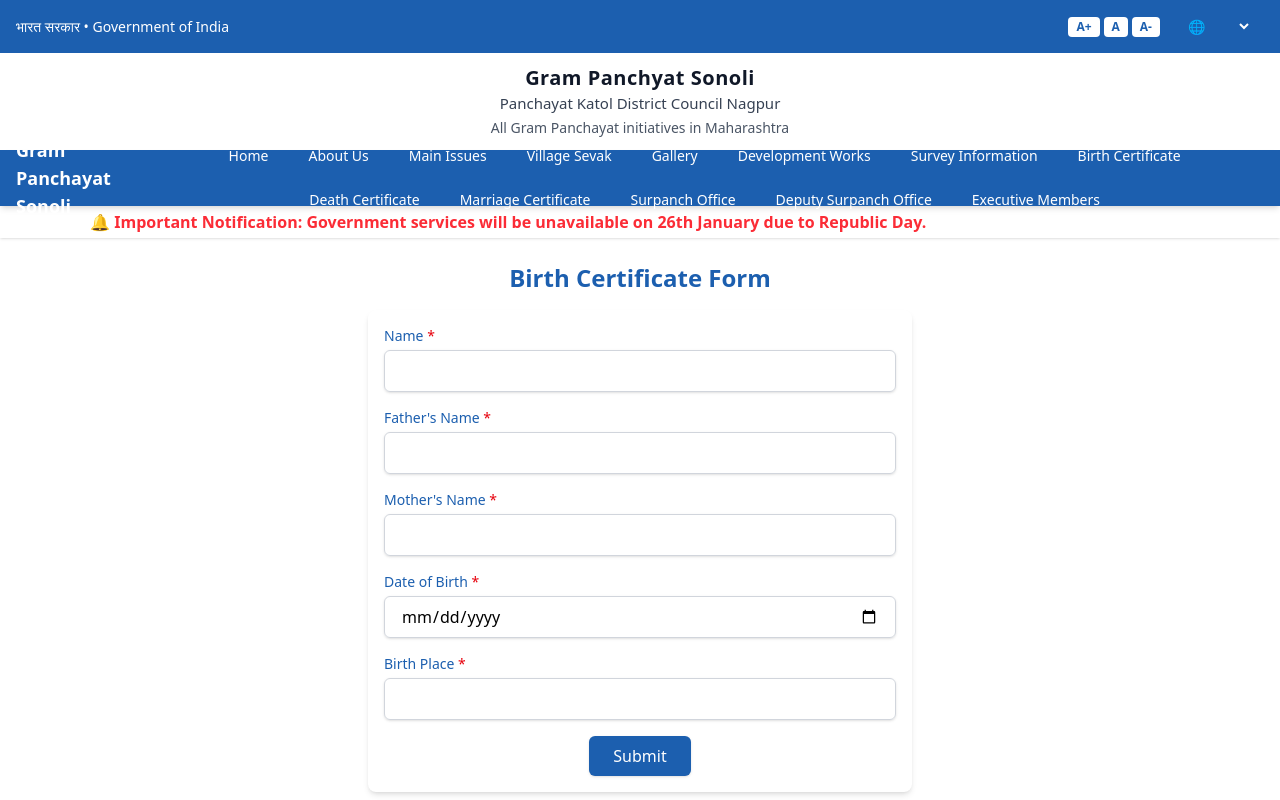
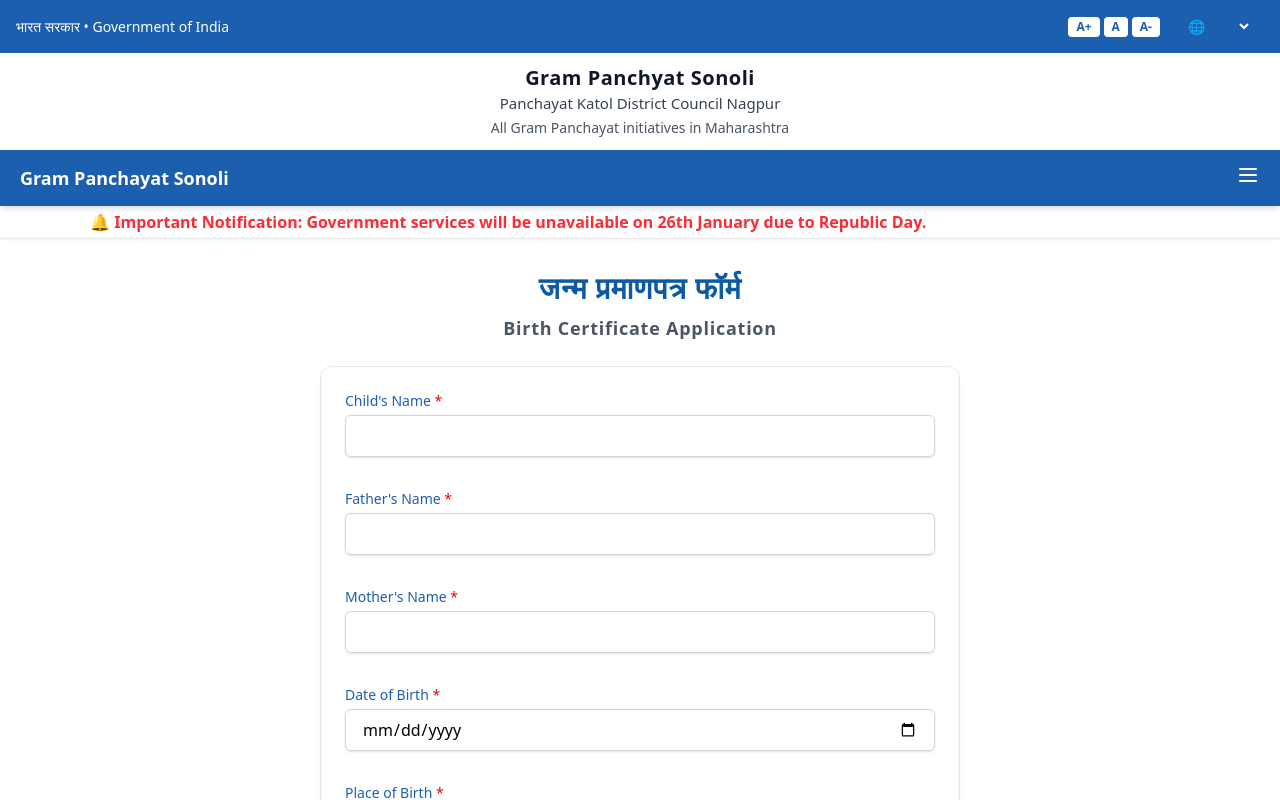
Before and after one commit to panditpankaj21/gram-portal, a Next.js app: page /birth-certificate in a window 1280 px wide. Shown: the top 800 px of the page. Built offline with nearby package versions, Linux system fonts and the light colour scheme.

Commit message:
Fix: Removed Google translate widgte

```diff
--- a/app/birth-certificate/page.tsx
+++ b/app/birth-certificate/page.tsx
@@ -23,9 +23,8 @@ const BirthCertificateForm: React.FC = () => {
 
   const [birthCollection, setBirthCollection] = useState<BirthData[]>([]);
 
-  const handleChange = (e: React.ChangeEvent<HTMLInputElement>) => {
+  const handleChange = (e: React.ChangeEvent<HTMLInputElement>) =>
     setFormData({ ...formData, [e.target.name]: e.target.value });
-  };
 
   const handleSubmit = (e: React.FormEvent) => {
     e.preventDefault();
@@ -40,40 +39,81 @@ const BirthCertificateForm: React.FC = () => {
   };
 
   return (
-    <div className="max-w-xl mx-auto px-4 py-6">
-      <h2 className="text-2xl font-bold text-[#1C5FAF] mb-4 text-center">
-        Birth Certificate Form
+    <div className="max-w-2xl mx-auto px-4 py-8">
+      {/* Header */}
+      <h2 className="text-3xl font-bold text-center text-[#0B5AA3] mb-6 tracking-wide">
+        जन्म प्रमाणपत्र फॉर्म<br />
+        <span className="text-lg text-gray-600">
+          Birth Certificate Application
+        </span>
       </h2>
 
-      <form onSubmit={handleSubmit} className="bg-white p-4 rounded-lg shadow-md">
-        <Input label="Name" name="name" value={formData.name} onChange={handleChange} />
-        <Input label="Father's Name" name="father_name" value={formData.father_name} onChange={handleChange} />
-        <Input label="Mother's Name" name="mother_name" value={formData.mother_name} onChange={handleChange} />
-        <Input label="Date of Birth" name="date_of_birth" type="date" value={formData.date_of_birth} onChange={handleChange} />
-        <Input label="Birth Place" name="birth_place" value={formData.birth_place} onChange={handleChange} />
-        <div className="mt-4 flex justify-center">
-          <Button label="Submit" />
+      {/* Form Card */}
+      <form
+        onSubmit={handleSubmit}
+        className="bg-white border border-gray-200 p-6 rounded-xl shadow-lg shadow-blue-50"
+      >
+        <div className="grid grid-cols-1 gap-4">
+          <Input
+            label="Child's Name"
+            name="name"
+            value={formData.name}
+            onChange={handleChange}
+          />
+          <Input
+            label="Father's Name"
+            name="father_name"
+            value={formData.father_name}
+            onChange={handleChange}
+          />
+          <Input
+            label="Mother's Name"
+            name="mother_name"
+            value={formData.mother_name}
+            onChange={handleChange}
+          />
+          <Input
+            label="Date of Birth"
+            name="date_of_birth"
+            type="date"
+            value={formData.date_of_birth}
+            onChange={handleChange}
+          />
+          <Input
+            label="Place of Birth"
+            name="birth_place"
+            value={formData.birth_place}
+            onChange={handleChange}
+          />
+        </div>
+
+        <div className="mt-6 flex justify-center">
+          <Button label="Submit Application" />
         </div>
       </form>
 
+      {/* Submitted Records Section */}
       {birthCollection.length > 0 && (
-        <div className="mt-8">
-          <h3 className="text-xl font-semibold text-[#1C5FAF] mb-4 text-center">
+        <div className="mt-12">
+          <h3 className="text-2xl font-semibold text-center text-[#0B5AA3] mb-6">
             Submitted Birth Records
           </h3>
-          <div className="space-y-4">
+
+          <div className="space-y-5">
             {birthCollection.map((entry, index) => (
               <div
                 key={index}
-                className="bg-blue-50 border border-blue-200 rounded-lg p-4 shadow-sm"
+                className="bg-[#F1F5FB] border-l-4 border-[#0B5AA3] rounded-lg p-5 shadow-sm"
               >
-                <p className="text-sm text-gray-600 mb-2">Record #{index + 1}</p>
-                <ul className="space-y-1 text-gray-800 text-sm sm:text-base">
-                  <li><strong>Name:</strong> {entry.name}</li>
+                <p className="text-sm text-gray-500 mb-2 font-medium">
+                  Record #{index + 1}
+                </p>
+                <ul className="space-y-1 text-gray-800 text-base">
+                  <li><strong>Child Name:</strong> {entry.name}</li>
                   <li><strong>Father's Name:</strong> {entry.father_name}</li>
                   <li><strong>Mother's Name:</strong> {entry.mother_name}</li>
                   <li><strong>Date of Birth:</strong> {entry.date_of_birth}</li>
-                  <li><strong>Birth Place:</strong> {entry.birth_place}</li>
+                  <li><strong>Place of Birth:</strong> {entry.birth_place}</li>
                 </ul>
               </div>
             ))}
--- a/app/components/GoogleTranslate.tsx
+++ b/app/components/GoogleTranslate.tsx
@@ -37,7 +37,7 @@ export default function GoogleTranslate() {
         <option value="mr" className="bg-white text-black rounded px-4 py-2 border shadow">मराठी</option>
       </select>
 
-      <div id="google_translate_element" style={{ display: "none" }} />
+      <div id="google_translate_element" style={{ visibility: "hidden"}} />
 
       <Script
         src="https://translate.google.com/translate_a/element.js?cb=googleTranslateElementInit"
@@ -45,10 +45,29 @@ export default function GoogleTranslate() {
       />
 
       <style jsx global>{`
-        .goog-te-banner-frame,
-        .goog-te-menu-frame,
+        .goog-te-banner-frame {
+          display: none !important;
+          visibility: hidden !important;
+        }
+        .goog-te-menu-frame {
+          display: none !important;
+          visibility: hidden !important;
+        }
+        .goog-logo-link {
+          display: none !important;
+        }
         .goog-te-gadget {
           display: none !important;
+        }
+        #goog-gt-tt {
+          display: none !important;
+          visibility: hidden !important;
+        }
+        body {
+          top: 0 !important;
+        }
+        .skiptranslate {
+          visibility: hidden !important;
         }
       `}</style>
     </div>
--- a/app/components/MainMenu.tsx
+++ b/app/components/MainMenu.tsx
@@ -1,6 +1,6 @@
 "use client";
 
-import React, { useState } from "react";
+import { useState } from "react";
 import Link from "next/link";
 
 const navItems = [
@@ -25,11 +25,11 @@ export default function MainMenu() {
 
   return (
     <nav className="bg-[#1C5FAF] text-white shadow-md">
-      <div className="max-w-7xl mx-auto px-4">
+      <div className="px-5 mx-auto" >
         <div className="flex justify-between items-center h-14">
           <div className="text-lg font-bold">Gram Panchayat Sonoli</div>
 
-          <div className="hidden xl:flex flex-wrap gap-4 justify-center items-center">
+          <div className="hidden flex-wrap gap-4 justify-center items-center">
             {navItems.map((item) => (
               <Link
                 key={item.label}
@@ -41,10 +41,10 @@ export default function MainMenu() {
             ))}
           </div>
 
-          <div className="xl:hidden">
+          <div className="">
             <button
               onClick={() => setIsOpen(!isOpen)}
-              className="focus:outline-none"
+              className="focus:outline-none cursor-pointer"
               aria-label="Toggle Menu"
             >
               <svg
@@ -76,12 +76,15 @@ export default function MainMenu() {
 
       {/* Mobile Dropdown */}
       {isOpen && (
-        <div className="xl:hidden bg-[#1C5FAF] px-4 pb-4 space-y-2">
-          {navItems.map((item) => (
+        <div className="bg-[#1C5FAF] px-4 pb-4 space-y-2 md:grid md:grid-cols-4 md:space-y-0">
+          {navItems.map((item, index) => (
             <Link
               key={item.label}
               href={item.href}
-              className="block mt-5 hover:text-blue-300 font-medium"
+              className={`block mt-5 hover:text-blue-300 font-medium
+              md:border-l-2 md:border-white/10 md:pl-2
+              ${index === navItems.length - 1 ? "md:border-r-0" : ""}
+              `}
               onClick={() => setIsOpen(false)}
             >
               {item.label}
```
